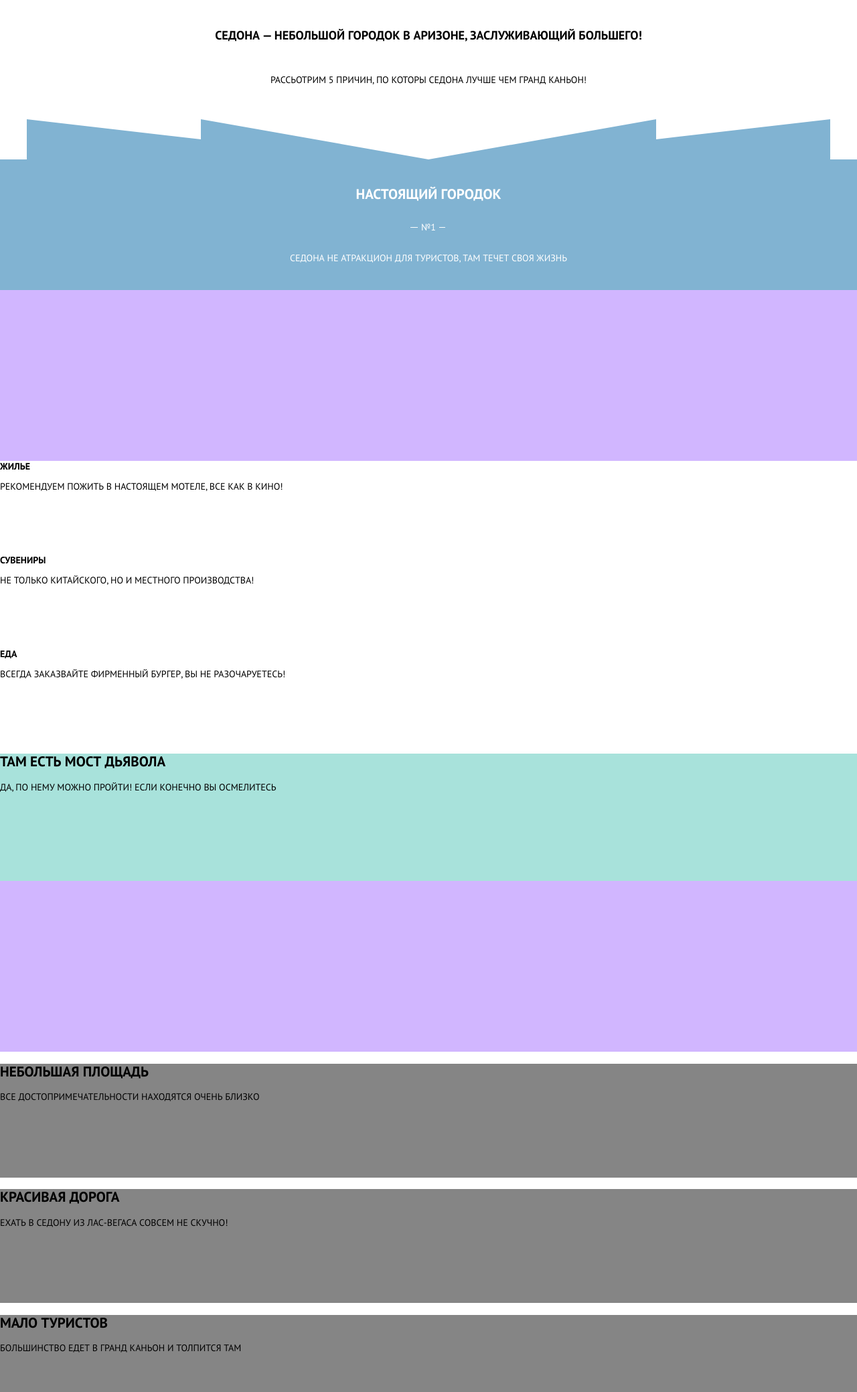
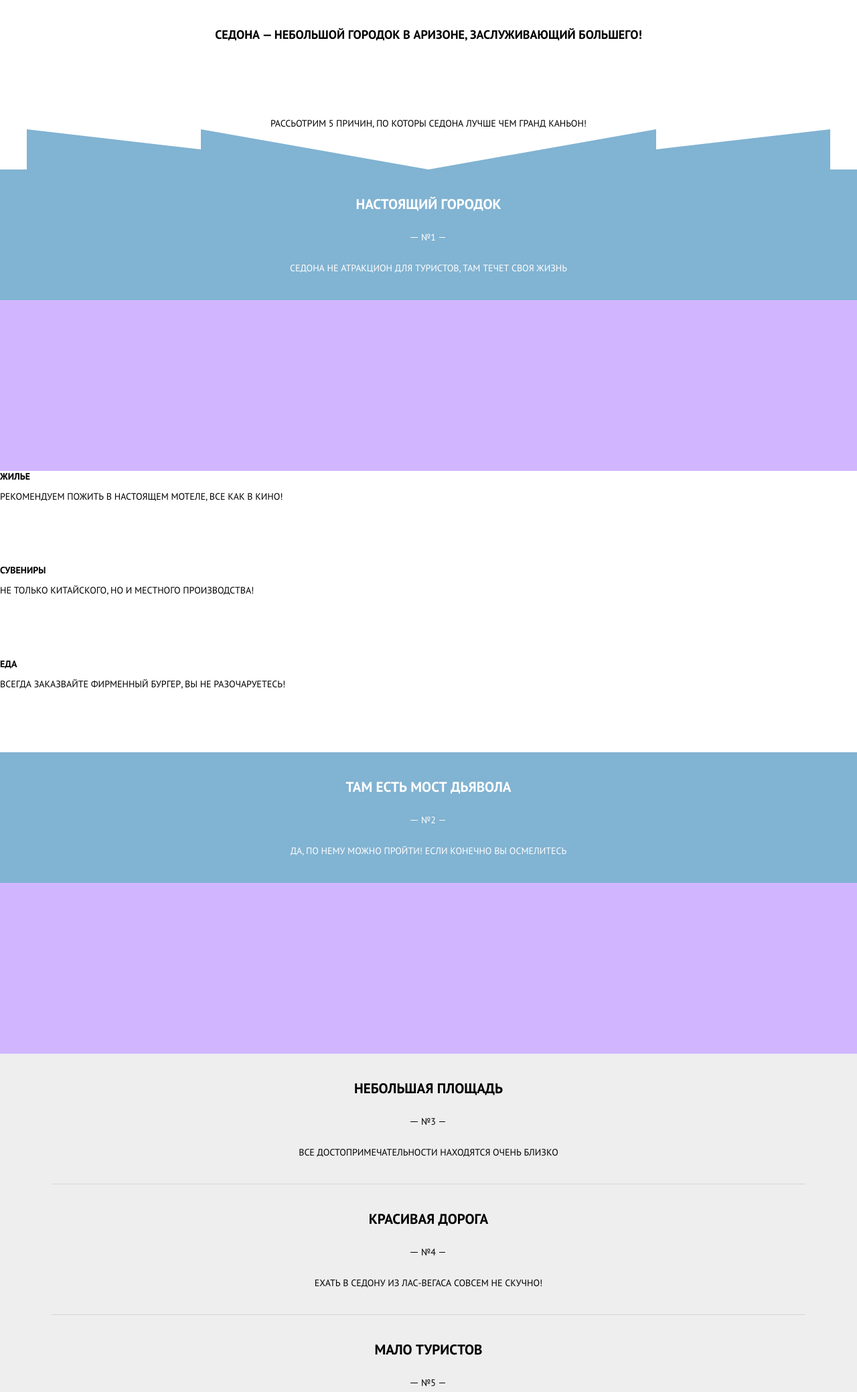
Before and after one commit to maxaderiha/sedona, a website: page src/index.html in a window 1280 px wide. Shown: the part 686-2764 px from the top of the page at 67% size. Drawn offline with Linux system fonts and the light colour scheme.

Commit message:
other items of reasons list, footer of main container

```diff
--- a/src/components/reasons-list/__item/reasons-list__item.less
+++ b/src/components/reasons-list/__item/reasons-list__item.less
@@ -1,4 +1,5 @@
 @import "../../../less/variables";
+@import "../../../less/mixins";
 
 
 
@@ -10,18 +11,12 @@
     justify-content: space-between;
     align-items: center;
     min-height: 195px;
-    padding: 40px 30px;
+    padding: 40px 10%;
     color: @white;
     text-align: center;
     background-color: @blue;
 
-    h2 {
-      margin: 0;
-    }
-
-    p {
-      margin: 0;
-    }
+    .reset-text-margins;
 
     .reasons-list__number {
       position: relative;
@@ -46,5 +41,40 @@
       }
 
     }
+
+  }
+
+  &_border_bottom {
+    .reasons-list__text-wrap {
+      &::after {
+        position: absolute;
+        bottom: 0;
+        left: 6%;
+        width: 88%;
+        height: 1px;
+        background-color: @dark-gray;
+        content: "";
+      }
+    }
+  }
+
+  &_theme_grey {
+
+    .reasons-list__text-wrap {
+      position: relative;
+      background-color: @gray;
+      color: @black;
+
+      .reasons-list__number {
+        span {
+          background-color: @gray;
+        }
+
+        &::before {
+          background-color: @black;
+        }
+      }
+    }
+
   }
 }
--- a/src/components/reasons-list/reasons-list.less
+++ b/src/components/reasons-list/reasons-list.less
@@ -5,25 +5,37 @@
 
 .reasons-list__header {
   position: relative;
-  padding: 0 10%;
-  min-height: 240px;
+  display: flex;
+  flex-direction: column;
+  justify-content: space-between;
+  align-items: center;
+  padding: 40px 10% 55px 10%;
+  min-height: 255px;
   text-align: center;
   background-color: @white;
   overflow: hidden;
-  .drop-down-margin-fix-mix-in;
+  .reset-text-margins;
 
-  h1 {
-    margin: 0;
-    margin-top: 40px;
+  h2 {
     font-size: @font-size-m;
     line-height: @line-height-l;
   }
 
   p {
-    margin: 0;
-    margin-top: 40px;
-    margin-bottom: 50px;
     font-size: @font-size-s;
     line-height: @line-height-l;
   }
 }
+
+
+
+.main-container__footer {
+  &:extend(.reasons-list__header all);
+  padding-top: 25px;
+  padding-bottom: 25px;
+  min-height: 180px;
+
+  h2 {
+    font-size: @font-size-l;
+  }
+}
--- a/src/index.html
+++ b/src/index.html
@@ -40,7 +40,7 @@
                     </li>
                 </ul>
                 <a class="main-header__logo" href="#"></a>
-                <a class="main-nav__open-mobile-nav-btn  main-nav__open-mobile-nav-btn_displayed"
+                <a class="main-nav__open-mobile-nav-btn   main-nav__open-mobile-nav-btn_displayed"
                    href="#"></a>
             </nav>
             <div class="main-header__welcome-wrap">
@@ -68,9 +68,9 @@
         <main>
             <article class="reasons-list">
                 <header class="reasons-list__header">
-                    <h1>Седона — небольшой городок в Аризоне,
+                    <h2>Седона — небольшой городок в Аризоне,
                         заслуживающий
-                        большего!</h1>
+                        большего!</h2>
                     <p>Рассьотрим 5 причин, по которы
                        седона
                        лучше чем гранд каньон!</p>
@@ -123,13 +123,14 @@
                         </li>
                     </ul>
                 </section>
-                <section class="reasons-list__item-wrap">
-                    <div class="reasons-list__text-block-wrap">
-                        <div class="reasons-list__text-block">
-                            <h2>Там есть мост дьявола</h2>
-                            <p>Да, по нему можно пройти! Если конечно вы
-                               осмелитесь</p>
+                <section class="reasons-list__item">
+                    <div class="reasons-list__text-wrap">
+                        <h2>Там есть мост дьявола</h2>
+                        <div class="reasons-list__number">
+                            <span>№2</span>
                         </div>
+                        <p>Да, по нему можно пройти! Если конечно вы
+                           осмелитесь</p>
                     </div>
                     <div class="reasons-list__image-wrap">
                         <!--<figure class="reasons-list__image">-->
@@ -141,29 +142,32 @@
                     </div>
                 </section>
                 <div class="reasons-list__other-items-wrap">
-                    <section class="reasons-list__item-wrap ">
-                        <div class="reasons-list__text-block-wrap reasons-list__text-block-wrap_color_grey">
-                            <div class="reasons-list__text-block  reasons-list__text-block_bg_color_grey">
-                                <h2>Небольшая площадь</h2>
-                                <p>Все достопримечательности находятся очень
-                                   близко</p>
+                    <section class="reasons-list__item   reasons-list__item_theme_grey   reasons-list__item_border_bottom">
+                        <div class="reasons-list__text-wrap">
+                            <h2>Небольшая площадь</h2>
+                            <div class="reasons-list__number">
+                                <span>№3</span>
                             </div>
+                            <p>Все достопримечательности находятся очень
+                               близко</p>
                         </div>
                     </section>
-                    <section class="reasons-list__item-wrap">
-                        <div class="reasons-list__text-block-wrap  reasons-list__text-block-wrap_color_grey">
-                            <div class="reasons-list__text-block  reasons-list__text-block_bg_color_grey">
-                                <h2>Красивая дорога</h2>
-                                <p>Ехать в Седону из Лас-Вегаса совсем не скучно!</p>
+                    <section class="reasons-list__item   reasons-list__item_theme_grey   reasons-list__item_border_bottom">
+                        <div class="reasons-list__text-wrap">
+                            <h2>Красивая дорога</h2>
+                            <div class="reasons-list__number">
+                                <span>№4</span>
                             </div>
+                            <p>Ехать в Седону из Лас-Вегаса совсем не скучно!</p>
                         </div>
                     </section>
-                    <section class="reasons-list__item-wrap">
-                        <div class="reasons-list__text-block-wrap reasons-list__text-block-wrap_color_grey">
-                            <div class="reasons-list__text-block  reasons-list__text-block_bg_color_grey">
-                                <h2>Мало туристов</h2>
-                                <p>Большинство едет в гранд каньон и толпится там</p>
+                    <section class="reasons-list__item   reasons-list__item_theme_grey">
+                        <div class="reasons-list__text-wrap">
+                            <h2>Мало туристов</h2>
+                            <div class="reasons-list__number">
+                                <span>№5</span>
                             </div>
+                            <p>Большинство едет в гранд каньон и толпится там</p>
                         </div>
                     </section>
                 </div>
--- a/src/less/mixins.less
+++ b/src/less/mixins.less
@@ -22,7 +22,12 @@
 
 
 
-.drop-down-margin-fix-mix-in() {
-  padding-top: 1px;
-  padding-bottom: 1px;
+.reset-text-margins() {
+  h2 {
+    margin: 0;
+  }
+
+  p {
+    margin: 0;
+  }
 }
--- a/src/less/variables.less
+++ b/src/less/variables.less
@@ -23,6 +23,8 @@
 @dark-blue: #678fa8;
 @lite-blue: #9ac2db;
 @white: #ffffff;
+@gray: #eeeeee;
+@dark-gray: #d6d6d6;
 @black: #000000;
 
 
```
Also changed, not shown: src/css/style.css, src/css/style.min.css.
